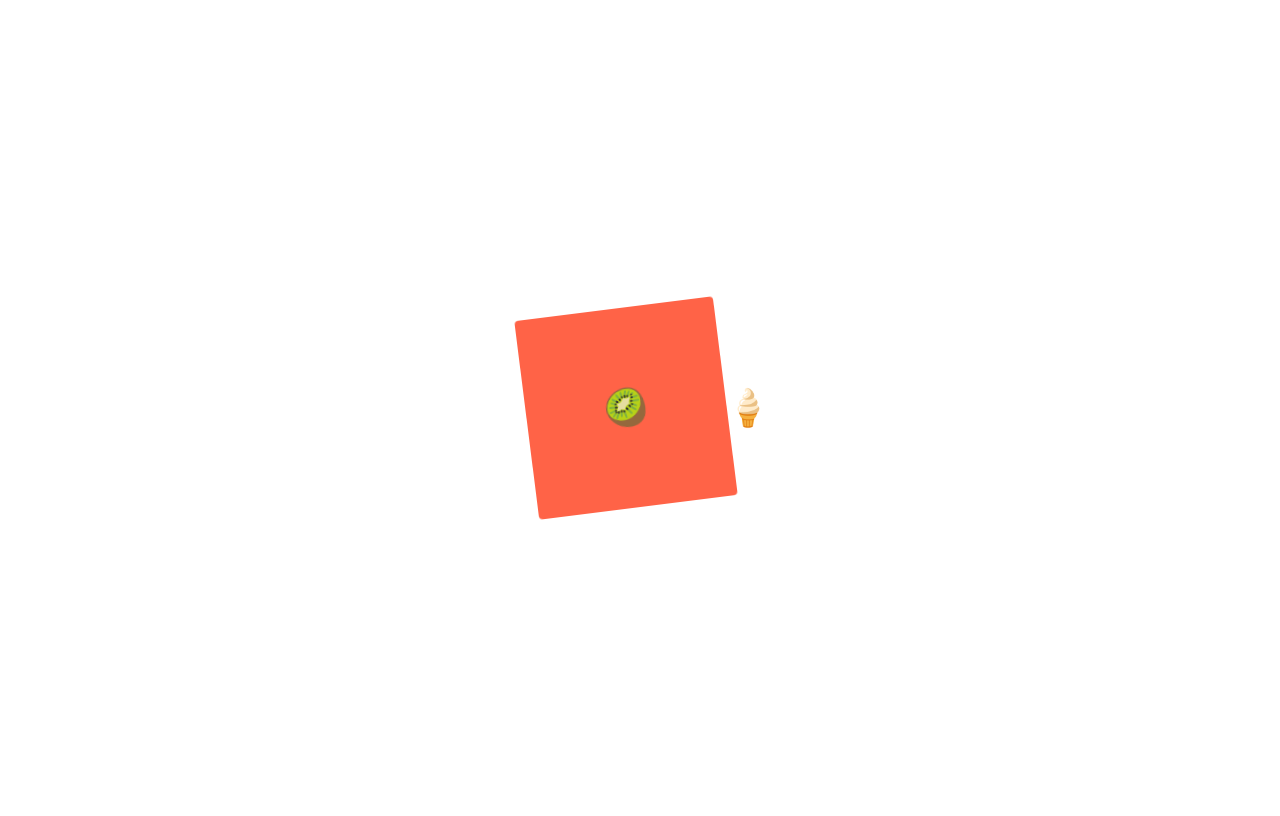
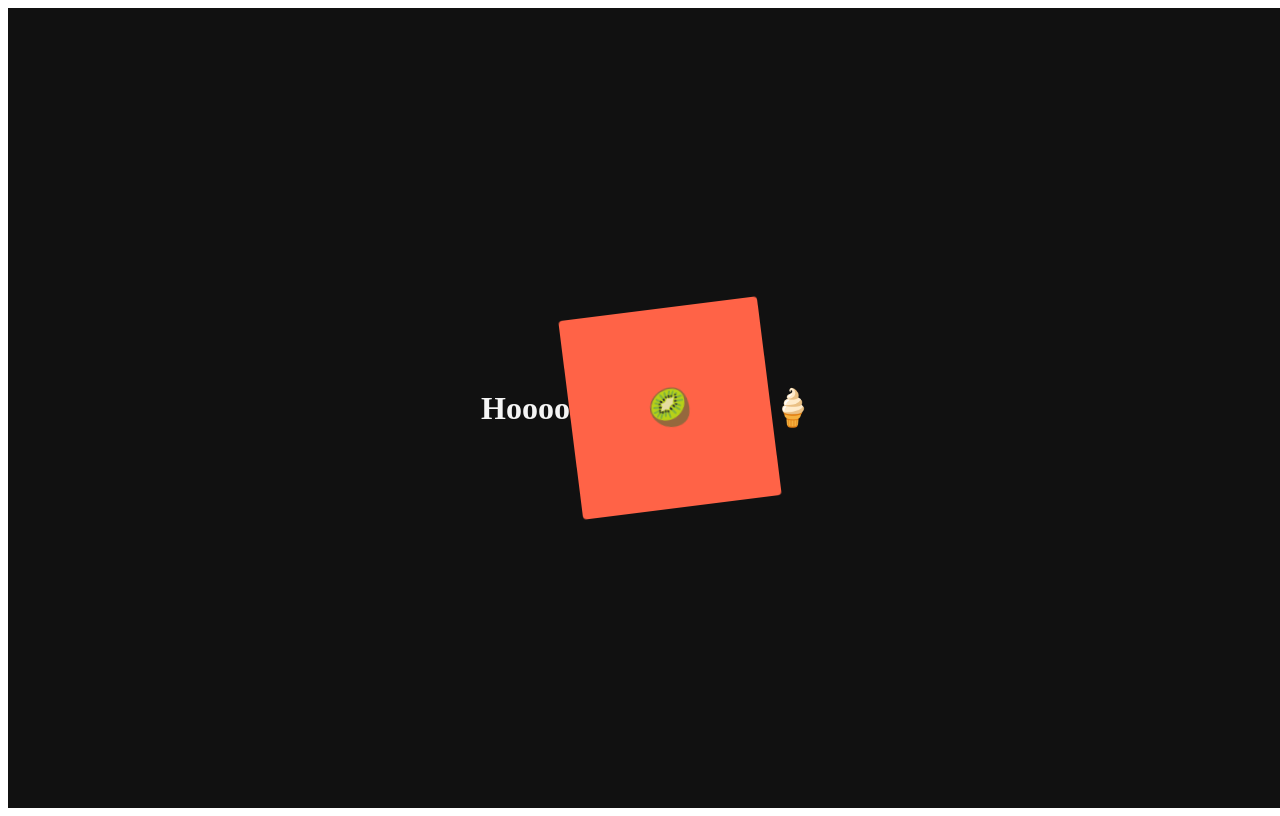
Before and after one commit to sorrynthx/react-study, a React (Create React App) app in the folder react-masterclass/: page / in a window 1280 px wide. Built offline with nearby package versions, Linux system fonts and the light colour scheme.

Commit message:
2022-04-14 마스터클래스 styled-components 다크모드 테스트(index.js ThemeProvider 사용)

```diff
--- a/react-masterclass/src/App.js
+++ b/react-masterclass/src/App.js
@@ -1,4 +1,8 @@
 import styled, {keyframes} from "styled-components";
+
+const Title = styled.h1`
+  color: ${(props) => props.theme.textColor};
+`;
 
 const Wrapper = styled.div`
   display: flex;
@@ -6,6 +10,7 @@
   width: 100vw;
   justify-content: center;
   align-items: center;
+  background-color: ${(props) => props.theme.backgroundColor};
 `;
 
 const rotaionAnimation = keyframes`
@@ -46,6 +51,7 @@
 function App() {
   return (
     <Wrapper>
+      <Title>Hoooo</Title>
       <Box>
         <Emoji>🥝</Emoji>
       </Box>
--- a/react-masterclass/src/index.js
+++ b/react-masterclass/src/index.js
@@ -1,10 +1,23 @@
 import React from "react";
 import ReactDOM from "react-dom/client";
+import {ThemeProvider} from 'styled-components';
 import App from "./App";
+
+const darkTheme = {
+  textColor: "whitesmoke",
+  backgroundColor: "#111"
+}
+
+const lightTheme = {
+  textColor: "#111",
+  backgroudColor: "whitesmoke"
+}
 
 const root = ReactDOM.createRoot(document.getElementById("root"));
 root.render(
   <React.StrictMode>
-    <App />
+    <ThemeProvider theme={darkTheme}>
+      <App />
+    </ThemeProvider>
   </React.StrictMode>
 );
```
